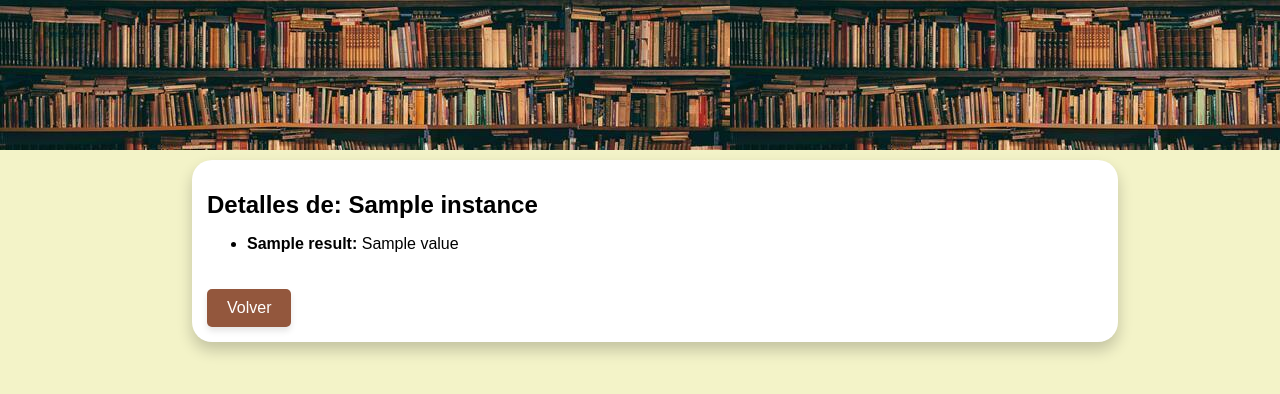
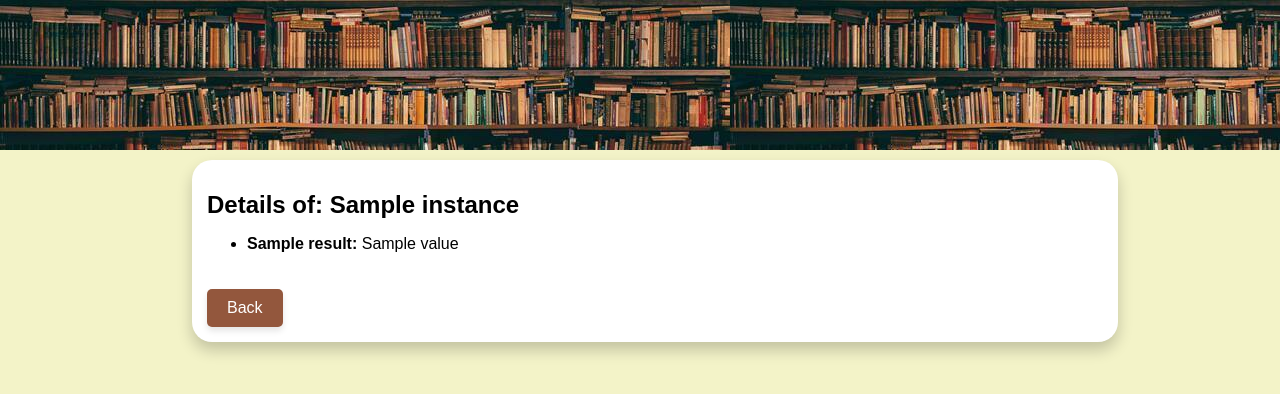
Before and after one commit to rolando2012/buscadorBiblioteca, a Flask app: template templates/details.html in a window 1280 px wide. Shown: the top 394 px of the page. Run offline with Flask 3, Linux system fonts and the light colour scheme; the template is opened without the code that fills it: most values are stand-ins (such as "Sample title", 1, 10 or a date in 2020); parts of the project's set-up code (start-up, migrations or seed data) failed here and were passed over.

Commit message:
Pantalla de detalles en ingles

```diff
--- a/app.py
+++ b/app.py
@@ -100,7 +100,7 @@ def details(instance):
             label = predicate.split("/")[-1]  # Obtener la última parte del URI como etiqueta
             value = values[0]["@value"]  # Obtener el valor
             simplified_results.append((label, value))
-    return render_template('details.html', instance=instance, results=simplified_results)
+    return render_template('details.html', instance=instance, results=simplified_results, lang=lang)
 
 @app.route('/dbpedia_details/<title>')
 def dbpedia_details(title):
--- a/templates/details.html
+++ b/templates/details.html
@@ -1,22 +1,22 @@
 <!DOCTYPE html>
-<html lang="es">
+<html lang="{{ lang }}">
 <head>
     <meta charset="UTF-8">
     <meta name="viewport" content="width=device-width, initial-scale=1.0">
     <link rel="stylesheet" href="../static/css/details.css">
-    <title>Detalles de {{ instance }}</title>
+    <title>{{ 'Detalles de:' if lang == 'Español' else 'Details of:' }} {{ instance }}</title>
 </head>
 <body>
     <div class="cabecera"></div>
     <div class="contenedor">
         <div class="container">
-            <h1>Detalles de: {{ instance }} </h1>
+            <h1>{{ 'Detalles de:' if lang == 'Español' else 'Details of:' }} {{ instance }} </h1>
             <ul>
                 {% for label, value in results %}
                     <li><strong>{{ label }}:</strong> {{ value }}</li>
                 {% endfor %}
             </ul>
-            <a href="javascript:window.history.back();" class="button">Volver</a>
+            <a href="javascript:window.history.back();" class="button">{{ 'Volver' if lang == 'Español' else 'Back' }}</a>
         </div>
     </div>
 </body>
```
